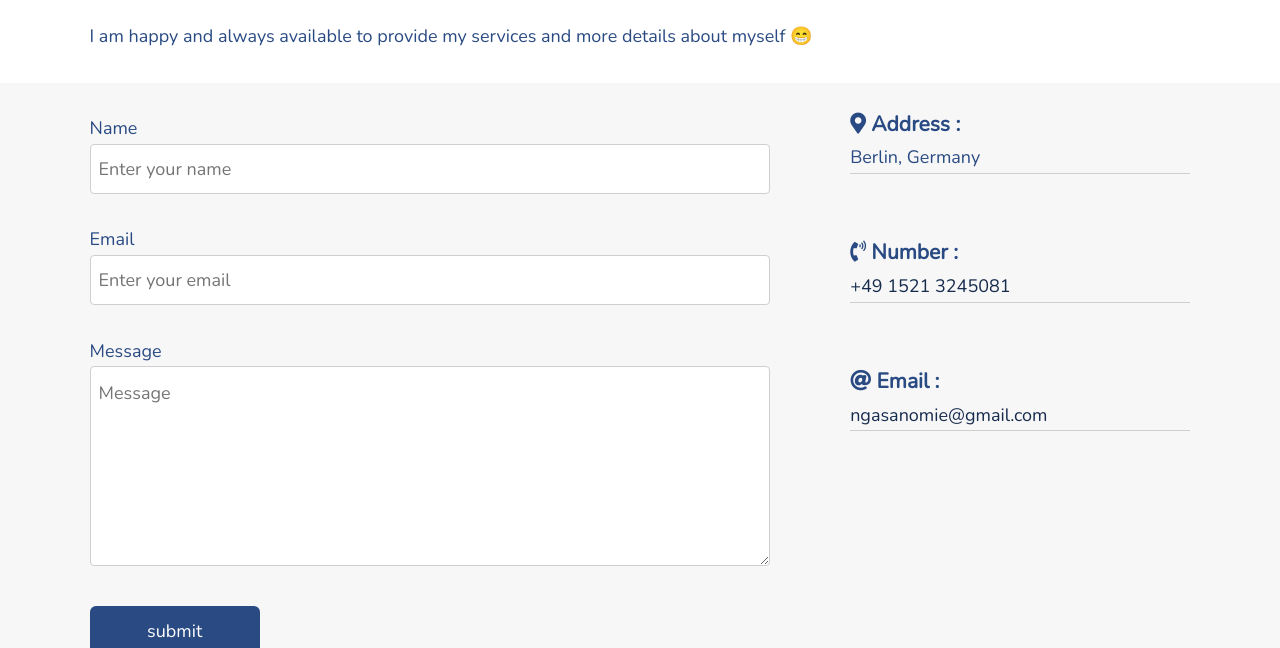
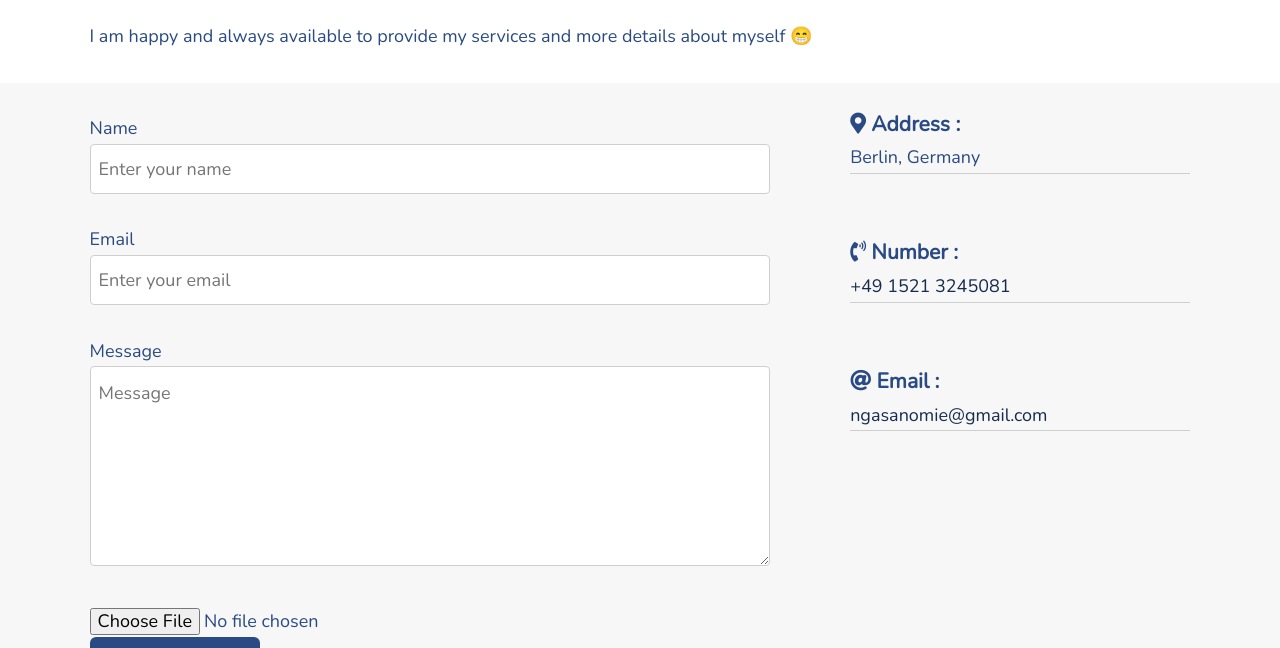
Before and after one commit to ngasaraphael/myportfolio, a plain HTML site: page contact.html in a window 1280 px wide. Shown: the part 148-796 px from the top of the page. Drawn offline with nearby package versions, Linux system fonts and the light colour scheme.

Commit message:
sending email action activated

```diff
--- a/contact.html
+++ b/contact.html
@@ -70,22 +70,28 @@
         <div class="contacts">
           <div class="contact-form">
             <br />
-            <form action="#" id="contactform">
+            <form
+              action="https://formsubmit.co/ngasanomie@gmail.com"
+              id="contactform"
+              method="POST"
+              enctype="multipart/form-data"
+            >
               <p class="form-alert"></p>
               <div class="input-group">
                 <label for="name" class="form-name">Name</label>
                 <input
-                  type="name"
+                  type="text"
                   id="form-name"
                   class="form-control"
                   placeholder="Enter your name"
                 />
               </div>
+
               <br />
               <div class="input-group">
                 <label for="email" class="form-email">Email</label>
                 <input
-                  type="name"
+                  type="email"
                   id="form-email"
                   class="form-control"
                   placeholder="Enter your email"
@@ -96,6 +102,12 @@
                 <label for="message" class="form-message">Message</label>
                 <textarea placeholder="Message" id="form-message"></textarea>
               </div>
+              <br />
+              <input
+                type="file"
+                name="attachment"
+                accept="image/png, image/jpeg"
+              />
               <br />
               <input type="submit" value="submit" class="btn submit-btn" />
             </form>
```
Also changed, not shown: 1 other file.
